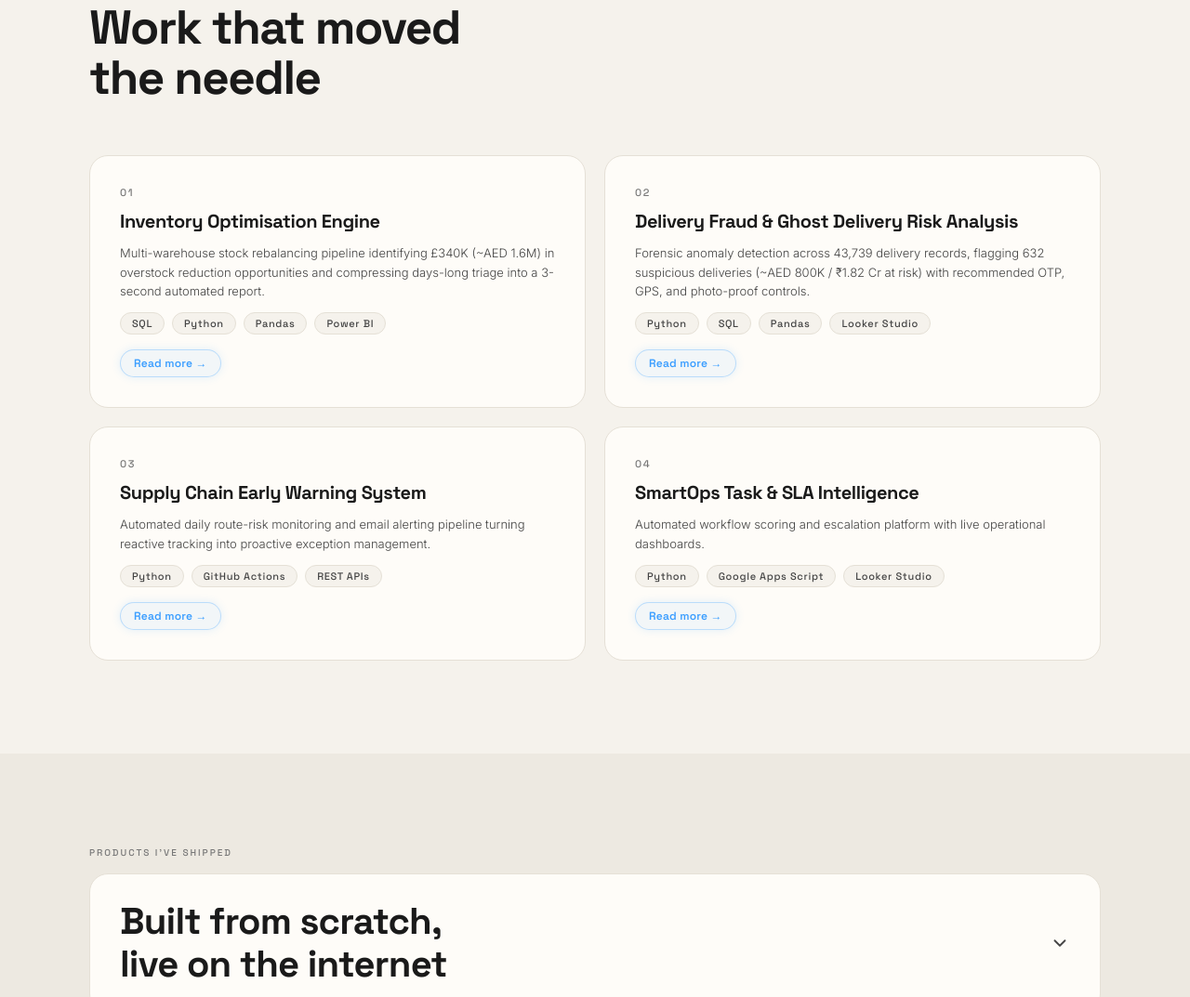
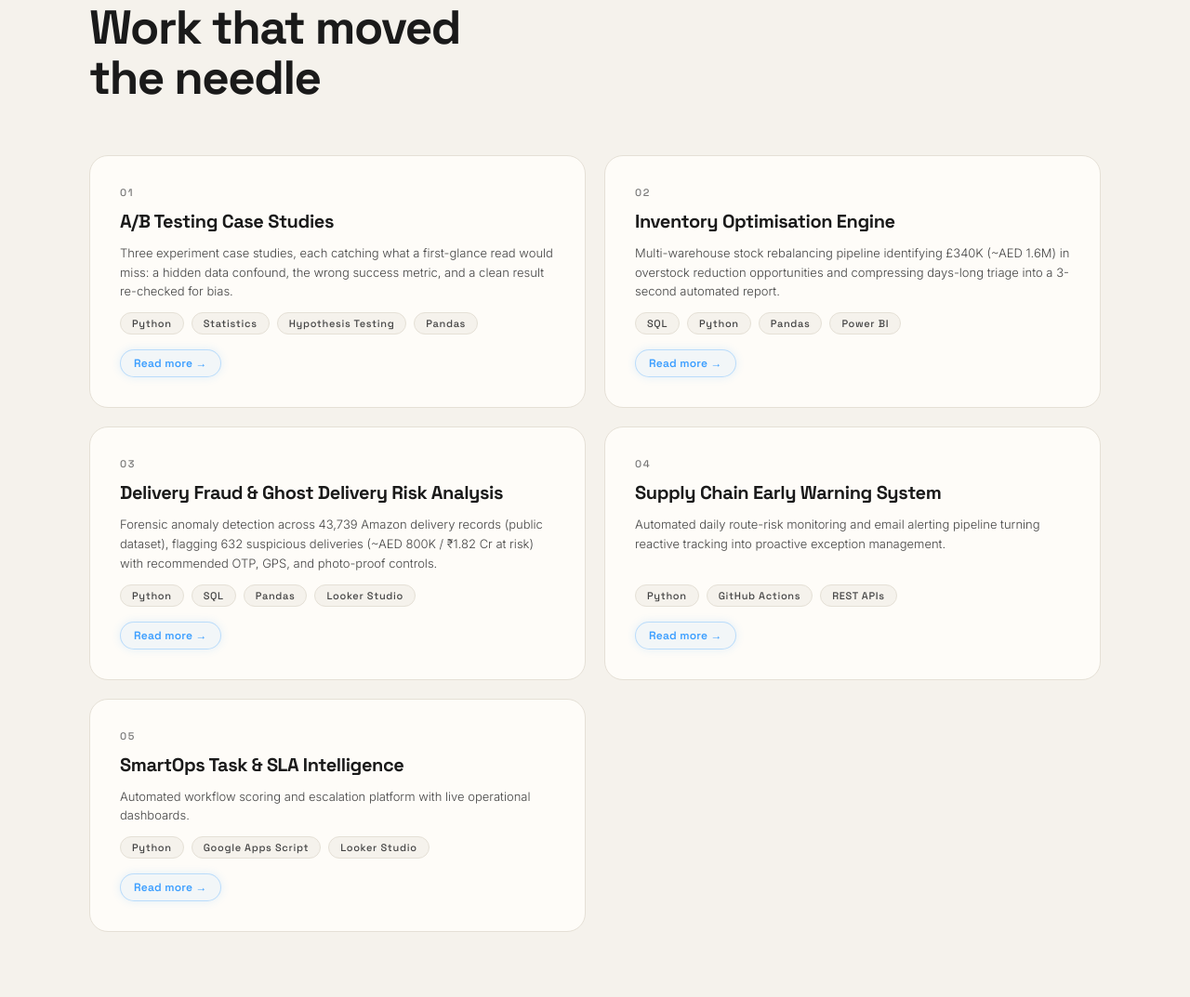
Before and after one commit to neet813/navneet-portfolio, a plain HTML site: page index.html in a window 1280 px wide. Shown: the part 1727-2800 px from the top of the page at 93% size. Drawn offline with Linux system fonts and the light colour scheme; no server answers.

Commit message:
Add A/B Testing project, clarify Ghost Delivery dataset, tidy contact and skills
- Add A/B Testing Case Studies as project 01 and renumber the rest
- Ghost Delivery: specify Amazon public dataset
- Remove "Available now" badge from both pages
- Remove Tableau from skills

Co-Authored-By: Claude Sonnet 5.5 <noreply@anthropic.com>

```diff
--- a/index.html
+++ b/index.html
@@ -1161,6 +1161,20 @@
   <div class="projects-grid">
     <div class="project-card fade-up">
       <span class="project-number">01</span>
+      <div class="project-title">A/B Testing Case Studies</div>
+      <p class="project-desc">Three experiment case studies, each catching what a first-glance read would miss: a hidden data confound, the wrong success metric, and a clean result re-checked for bias.</p>
+      <div class="tag-row">
+        <span class="tag">Python</span>
+        <span class="tag">Statistics</span>
+        <span class="tag">Hypothesis Testing</span>
+        <span class="tag">Pandas</span>
+      </div>
+      <div class="project-footer">
+        <a href="https://github.com/neet813/A-B-Testing-Case-Studies-" target="_blank" rel="noopener" class="project-link">Read more</a>
+      </div>
+    </div>
+    <div class="project-card fade-up">
+      <span class="project-number">02</span>
       <div class="project-title">Inventory Optimisation Engine</div>
       <p class="project-desc">Multi-warehouse stock rebalancing pipeline identifying £340K (~AED 1.6M) in overstock reduction opportunities and compressing days-long triage into a 3-second automated report.</p>
       <div class="tag-row">
@@ -1174,9 +1188,9 @@
       </div>
     </div>
     <div class="project-card fade-up">
-      <span class="project-number">02</span>
+      <span class="project-number">03</span>
       <div class="project-title">Delivery Fraud &amp; Ghost Delivery Risk Analysis</div>
-      <p class="project-desc">Forensic anomaly detection across 43,739 delivery records, flagging 632 suspicious deliveries (~AED 800K / ₹1.82 Cr at risk) with recommended OTP, GPS, and photo-proof controls.</p>
+      <p class="project-desc">Forensic anomaly detection across 43,739 Amazon delivery records (public dataset), flagging 632 suspicious deliveries (~AED 800K / ₹1.82 Cr at risk) with recommended OTP, GPS, and photo-proof controls.</p>
       <div class="tag-row">
         <span class="tag">Python</span>
         <span class="tag">SQL</span>
@@ -1188,7 +1202,7 @@
       </div>
     </div>
     <div class="project-card fade-up">
-      <span class="project-number">03</span>
+      <span class="project-number">04</span>
       <div class="project-title">Supply Chain Early Warning System</div>
       <p class="project-desc">Automated daily route-risk monitoring and email alerting pipeline turning reactive tracking into proactive exception management.</p>
       <div class="tag-row">
@@ -1201,7 +1215,7 @@
       </div>
     </div>
     <div class="project-card fade-up">
-      <span class="project-number">04</span>
+      <span class="project-number">05</span>
       <div class="project-title">SmartOps Task &amp; SLA Intelligence</div>
       <p class="project-desc">Automated workflow scoring and escalation platform with live operational dashboards.</p>
       <div class="tag-row">
@@ -1286,7 +1300,6 @@
         <li>Power BI</li>
         <li>Looker Studio</li>
         <li>BigQuery</li>
-        <li>Tableau</li>
       </ul>
     </div>
     <div class="fade-up">
@@ -1322,10 +1335,6 @@
       <p class="section-label fade-up">Contact</p>
       <h2 class="contact-title fade-up">Let's talk.</h2>
       <p class="contact-sub fade-up">Looking for Data Analyst, BI Analyst, or Supply Chain Analyst roles in Dubai, UAE.<br>Open to immediate relocation · Notice period: 30 days</p>
-      <div class="available-badge fade-up">
-        <span class="available-dot"></span>
-        Available now
-      </div>
       <div class="contact-links fade-up">
         <a href="https://linkedin.com/in/navneet-kaur-analyst" target="_blank" rel="noopener" class="contact-link">
           <svg width="16" height="16" viewBox="0 0 24 24" fill="currentColor"><path d="M16 8a6 6 0 0 1 6 6v7h-4v-7a2 2 0 0 0-2-2 2 2 0 0 0-2 2v7h-4v-7a6 6 0 0 1 6-6zM2 9h4v12H2z"/><circle cx="4" cy="4" r="2"/></svg>
```
Also changed, not shown: creative.html (+1 -5 lines).
